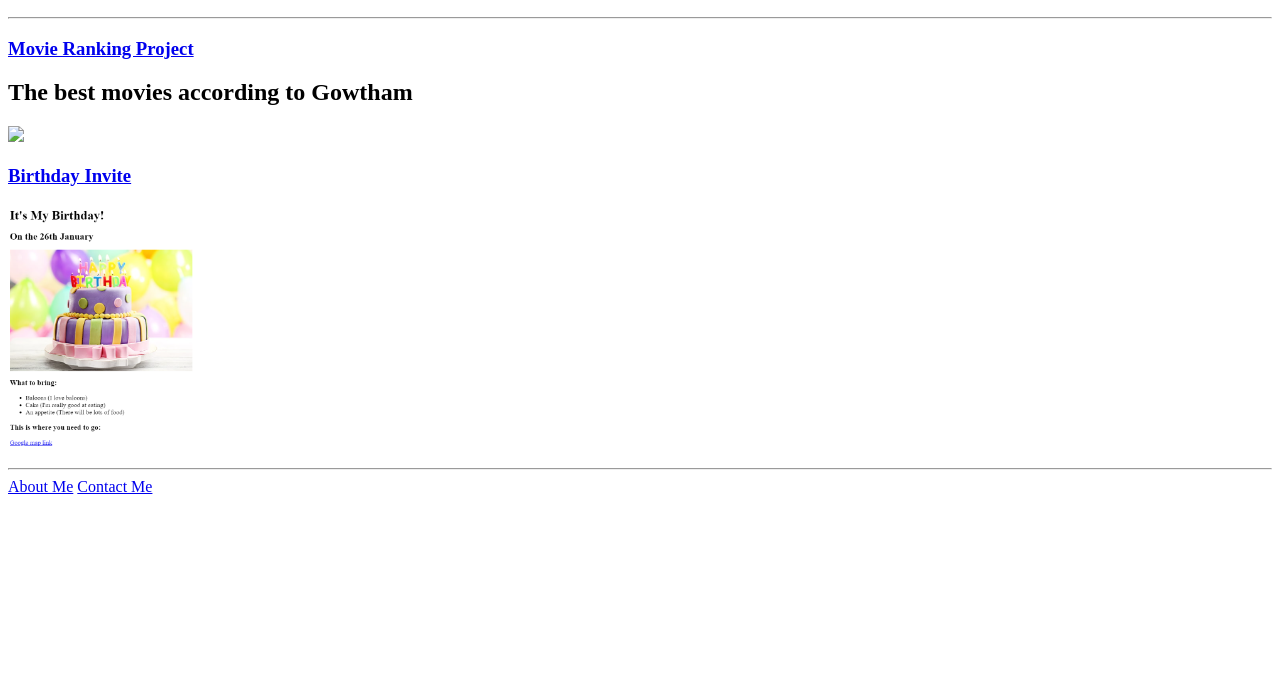
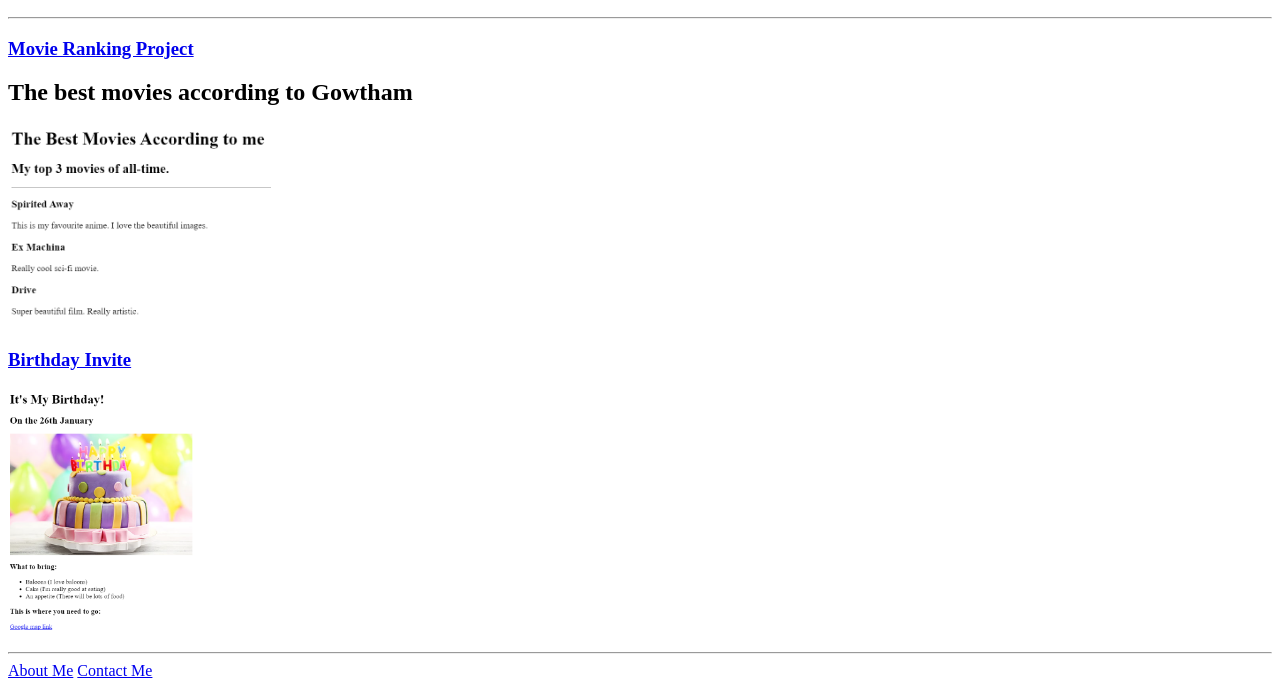
Before and after one commit to 190030094/html-portfolio, a plain HTML site: page index.html in a window 1280 px wide. Shown: the part 110-800 px from the top of the page. Drawn offline with Linux system fonts and the light colour scheme.

Commit message:
Update index.html

```diff
--- a/index.html
+++ b/index.html
@@ -12,7 +12,7 @@
     <hr/>
     <h3><a href="./public/movieranking.html">Movie Ranking Project</a></h3>
     <h2>The best movies according to Gowtham</h2>
-    <img src="./assets/images/movie-ranking.png/" height="200" >
+    <img src="./assets/images/movie-ranking.png" height="200" >
     <h3><a href="./public/birthday-invite.html">Birthday Invite</a></h3>
     <img src="./assets/images/birthday-invite.png" height="250">
     <hr>
```
